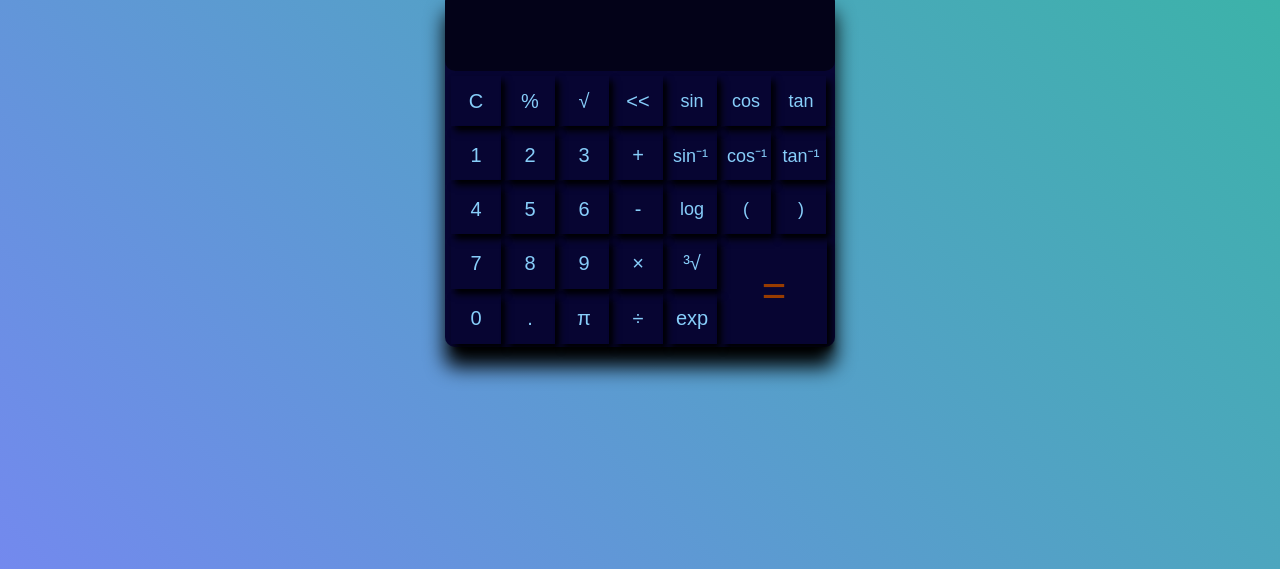
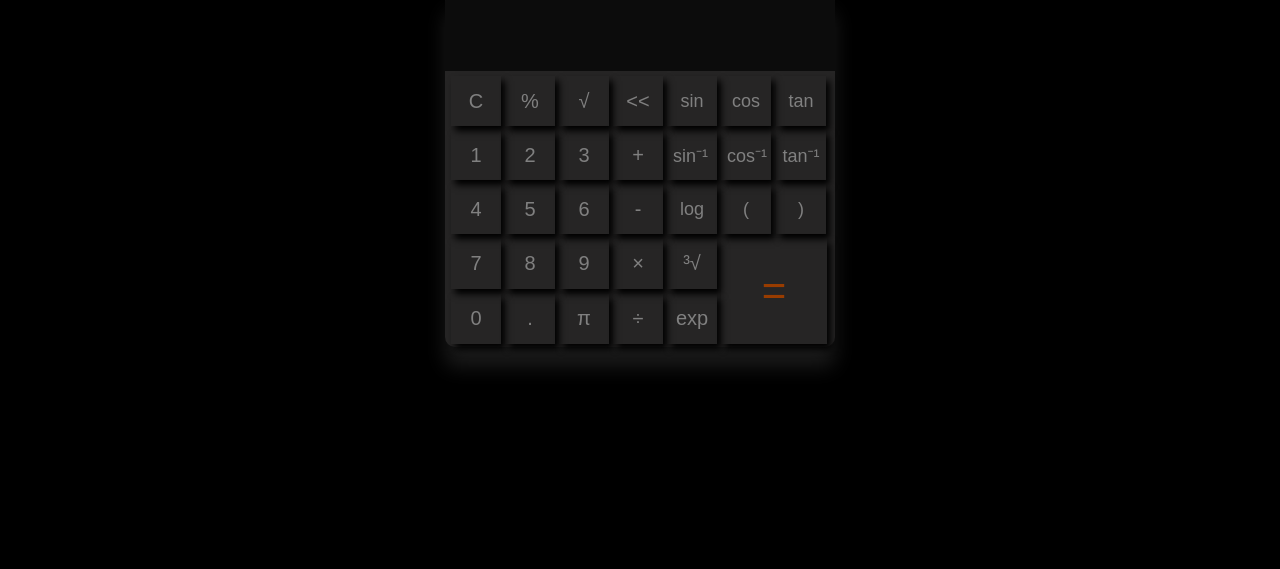
Before and after one commit to M-ChiragShah/M-ChiragShah.github.io, a plain HTML site: page index.html in a window 1280 px wide. Shown: the part 231-800 px from the top of the page. Drawn offline with Linux system fonts and the dark colour scheme.

Commit message:
darkmode

```diff
--- a/index.html
+++ b/index.html
@@ -214,11 +214,21 @@ p.heading:hover {
 }
 
 .button:hover {
-    background-color: rgba(3, 6, 15, 0.705) ;
     transition: 0.1s;
     color: rgb(120, 221, 174);
 
+
+
 }
+
+.button:active{
+    box-shadow: 0px 0px 7px 0px black inset;
+    transition: 0.2s;
+    background: rgba(27, 27, 27, 0);
+    color: rgb(120, 221, 174);
+}
+
+
 
 
 @viewport {
@@ -256,6 +266,38 @@ p.heading:hover {
     transition: 2s;
     color: gray;
 }*/
+
+
+@media (prefers-color-scheme: dark) {
+    body {
+        background: black;
+    }
+    .calc {
+        background: rgb(38, 37, 37);
+        box-shadow:0px 20px 20px rgba(47, 47, 47, 0.582);
+
+    }
+
+    .button {
+        color: gray;
+    }
+
+    .display {
+    background: #000000ab;
+    color: #983c00;
+    border-radius: 10px 10px 0 0;
+    }
+
+    .button:active{
+        color: #983c00;
+        box-shadow: 0px 0px 7px 0px black inset;
+    }
+    .button:hover {
+        color: #983c00;
+
+    }
+}
+
 
 
 
@@ -310,7 +352,7 @@ p.heading:hover {
                 <td><input type="button" name="button" class="button" value="9" onclick="display('9')"></td>
                 <td><input type="button" name="button" class="button" value="×" onclick="display('×')"></td>
                 <td><input type="button" name="button" class="button" value="³√" onclick="display('³√')"></td>
-                <td colspan="2" rowspan="2"><input type="button" name="button" class="button" value="=" onclick="solve()" style="height: 106; width: 106; font-size: 42;  background-color: #332c2c00; color: #983c00 ;"></td>
+                <td colspan="2" rowspan="2"><input type="button" name="button" class="button"  value="=" onclick="solve()" style="height: 106; width: 106; font-size: 42;  background-color: #332c2c00; color: #983c00; "></td>
             </tr>
             <tr>
                 <td><input type="button" name="button" class="button" value="0" onclick="display('0')"></td>
```
